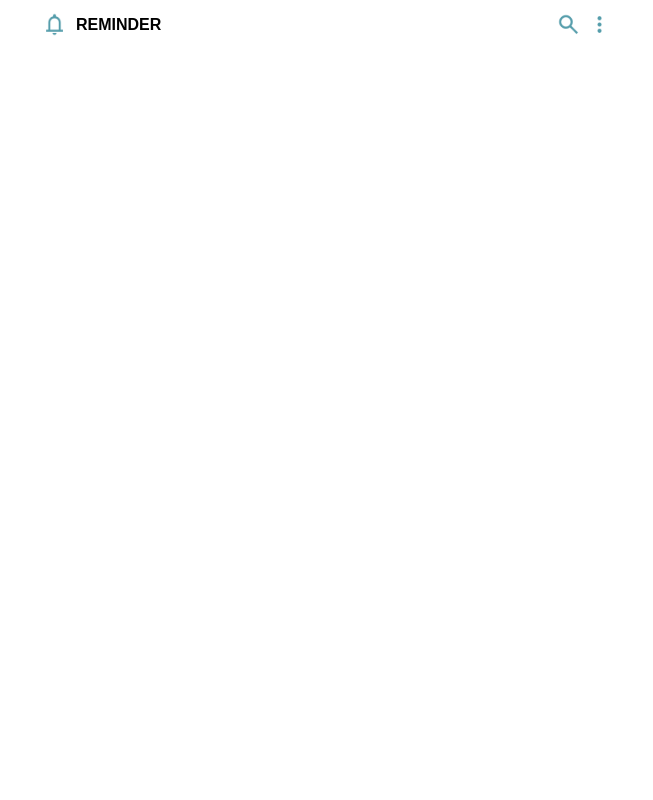
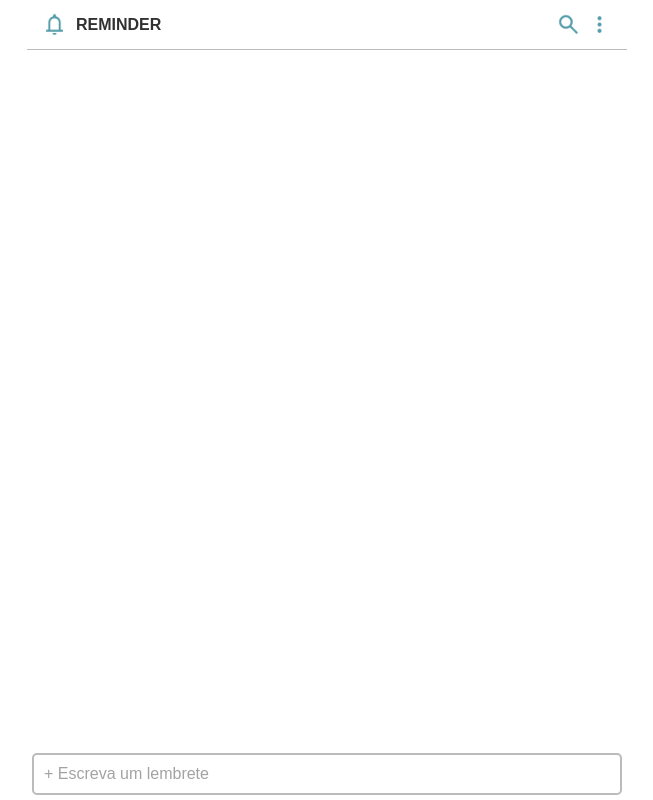
Before and after one commit to Arlesson-Sales/Reminder, a React (Vite) app: page / in a window 1280 px wide. Shown: the whole page, without its empty margins (313-966 px from the left). Built offline with nearby package versions, Linux system fonts and the light colour scheme.

Commit message:
Footer implementado

```diff
--- a/index.html
+++ b/index.html
@@ -6,7 +6,7 @@
     <title>Reminder</title>
   </head>
   <body>
-    <div id="root"></div>
+    <main id="root"></main>
     <script type="module" src="/src/main.jsx"></script>
   </body>
 </html>
--- /dev/null
+++ b/src/components/Footer/Footer.jsx
@@ -0,0 +1,9 @@
+import React from 'react'
+import Style from './Footer.module.css'
+
+export default function Footer()
+{
+    return (<footer className={Style.footer_container}>
+        <input type="button" value="+ Escreva um lembrete" />
+    </footer>);
+}
--- /dev/null
+++ b/src/components/Footer/Footer.module.css
@@ -0,0 +1,27 @@
+.footer_container {
+    width: 100%;
+    margin: auto;
+    padding: 5px;
+
+    max-width: var(--aplication-global-max-width);
+
+    left: 50%;
+    bottom: 0;
+    position: fixed;
+    transform: translateX(-50%);
+
+    input[type="button"] {
+        width: 100%;
+        outline: none;
+        padding: 10px;
+        cursor: pointer;
+        border-radius: 5px;
+        background-color: #ffffff;
+        border: 2px solid var(--color-02);
+
+        color: #a3a3a3;
+        font-size: 1em;
+        text-align: left;
+        font-family: Arial, sans-serif;
+    }
+}
--- a/src/components/Header/Header.module.css
+++ b/src/components/Header/Header.module.css
@@ -3,20 +3,24 @@
     padding: 12px;
     display: flex;
     margin: 0 auto;
-    max-width: 600px;
     flex-wrap: nowrap;
     flex-direction: row;
     justify-content: space-between;
+    border-bottom: 1px solid var(--color-02);
+    max-width: var(--aplication-global-max-width);
 }
 
 .title_container {
     width: 50%;
     display: flex;
-    cursor: pointer;
     flex-wrap: nowrap;
     flex-direction: row;
 
-    p { text-indent: 6px; }
+    p {
+        cursor: pointer;
+        text-indent: 6px;
+        color: #313131;
+    }
 }
 
 p {
--- a/src/main.css
+++ b/src/main.css
@@ -8,4 +8,10 @@
 
 :root {
     --color-01: #2f98b8;
+    --color-02: #bbbbbb;
+    --aplication-global-max-width: 600px;
 }
+
+main {
+    position: relative;
+}
--- a/src/routes/Home/Home.jsx
+++ b/src/routes/Home/Home.jsx
@@ -1,5 +1,6 @@
 import React from 'react'
 import Header from '../../components/Header/Header'
+import Footer from '../../components/Footer/Footer'
 
 export default function Home()
 {
@@ -10,5 +11,6 @@ export default function Home()
 
     return (<>
         <Header title_icon="bell" title="REMINDER" options={null} icons={icons} />
+        <Footer />
     </>);
 }
```
